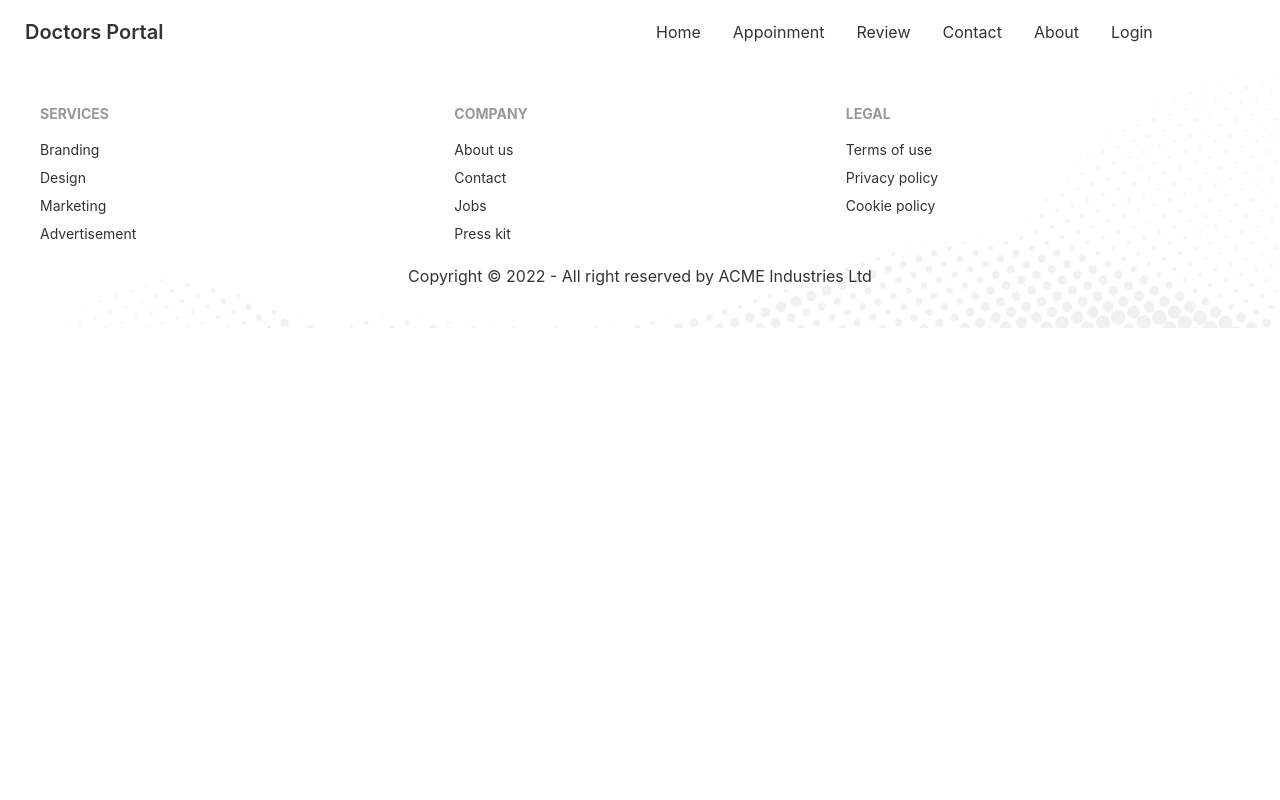
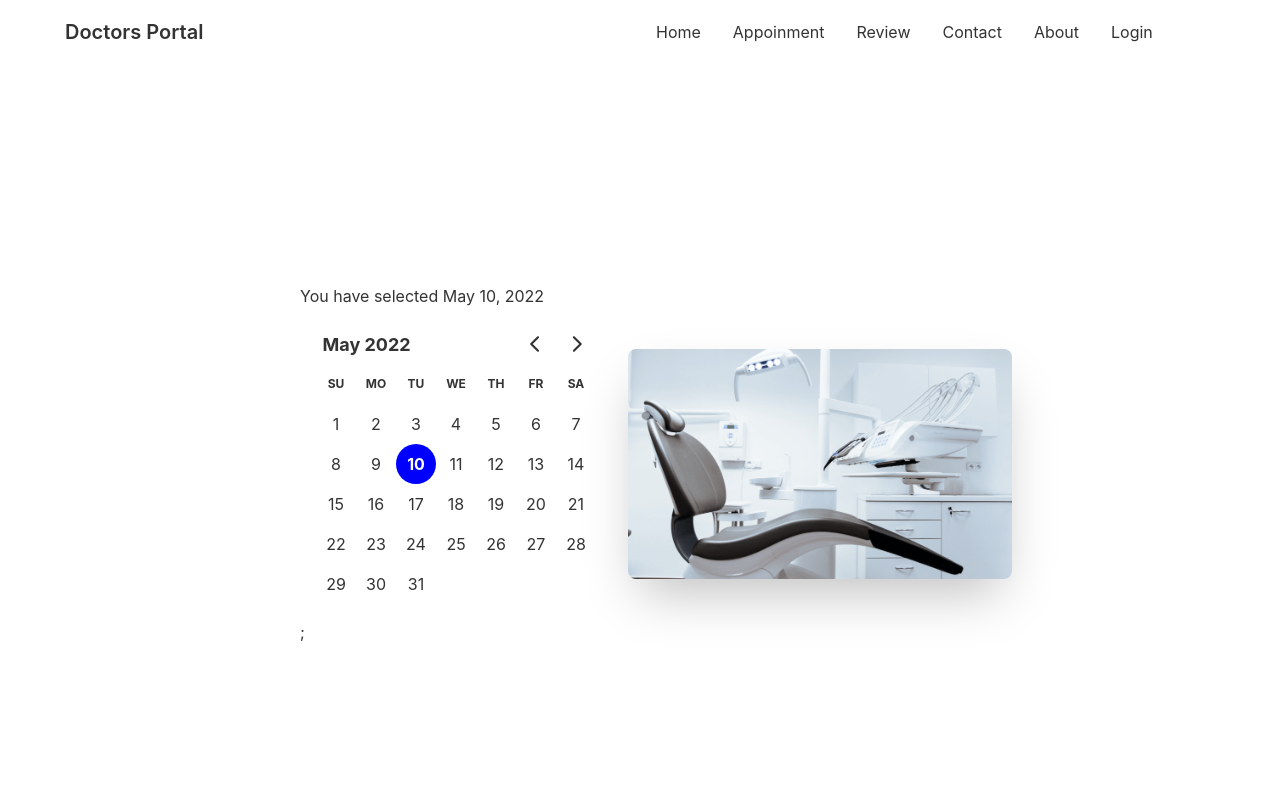
Before and after one commit to jahidulislam123/doctor-portal-client-site, a React (Create React App) app: page /appoinment in a window 1280 px wide. Shown: the top 800 px of the page. Built offline with nearby package versions, Linux system fonts and the light colour scheme.

Commit message:
celender-added

```diff
--- a/package.json
+++ b/package.json
@@ -7,7 +7,9 @@
     "@testing-library/react": "^13.2.0",
     "@testing-library/user-event": "^13.5.0",
     "daisyui": "^2.14.3",
+    "date-fns": "^2.28.0",
     "react": "^18.1.0",
+    "react-day-picker": "^8.0.4",
     "react-dom": "^18.1.0",
     "react-router-dom": "^6.3.0",
     "react-scripts": "5.0.1",
--- a/src/App.js
+++ b/src/App.js
@@ -2,21 +2,21 @@
 import { Route, Routes } from 'react-router-dom';
 // import './App.css';
 import About from './Pages/About/About';
-import Footer from './Pages/Home/Shared/Footer';
+import Appoinment from './Pages/Appoinment/Appoinment';
 import Home from './Pages/Home/Shared/Home';
 import Navbar from './Pages/Home/Shared/Navbar';
 import Login from './Pages/Login/Login';
 
 function App() {
   return (
-    <div className="App">
+    <div className="max-w-7xl mx-auto px-10">
       <Navbar></Navbar>
       <Routes>
         <Route path='/' element={<Home></Home>}></Route>
         <Route path='/about' element={<About></About>}></Route>
         <Route path='/login' element={<Login></Login>}></Route>
+        <Route path='/appoinment' element={<Appoinment></Appoinment>}></Route>
       </Routes>
-      <Footer></Footer>
 
     </div>
   );
--- /dev/null
+++ b/src/Pages/Appoinment/Appoinment.js
@@ -0,0 +1,14 @@
+import React from 'react';
+import Footer from '../Home/Shared/Footer';
+import AppoinmentBanner from './AppoinmentBanner';
+
+const Appoinment = () => {
+    return (
+        <div>
+            <AppoinmentBanner></AppoinmentBanner>
+            <Footer></Footer>
+        </div>
+    );
+};
+
+export default Appoinment;
--- /dev/null
+++ b/src/Pages/Appoinment/AppoinmentBanner.js
@@ -0,0 +1,30 @@
+import React, { useState } from 'react';
+import chair from "../../assets/images/chair.png"
+import { DayPicker } from 'react-day-picker';
+import 'react-day-picker/dist/style.css';
+import { format } from 'date-fns';
+
+
+const AppoinmentBanner = () => {
+    const [date ,setDate ]=useState(new Date())
+    return (
+
+        <div class="hero min-h-screen">
+     <div class="hero-content ms-8 flex-col lg:flex-row-reverse">
+    <img src={chair} class="max-w-sm  rounded-lg shadow-2xl" alt='Dantis-chair'/>
+    <div>
+    <p>You have selected {format(date,'PP')}</p>
+    <DayPicker
+     mode="single"
+     selected={date}
+     onSelect={setDate}
+
+    />;
+    </div>
+
+  </div>
+</div>
+    );
+};
+
+export default AppoinmentBanner;
--- a/src/Pages/Home/InfoCard.js
+++ b/src/Pages/Home/InfoCard.js
@@ -3,7 +3,7 @@ import React from 'react';
 const InfoCard = ({img,cardTitle,bgclass}) => {
     return (
         <div class={`card lg:card-side  shadow-xl ${bgclass}`}>
-  <figure className='pl-5'>
+  <figure className='pl-5 pt-2'>
       <img src={img}/>
 
       </figure>
--- a/src/Pages/Home/Shared/Footer.js
+++ b/src/Pages/Home/Shared/Footer.js
@@ -32,7 +32,7 @@ const Footer = () => {
   </div>
 
   <div className='text-center mt-5'>
-    <p>Copyright © 2022 - All right reserved by ACME Industries Ltd</p>
+    <p>Copyright © 2022 - All right reserved </p>
   </div>
 </footer>
 
--- a/src/Pages/Home/Shared/Home.js
+++ b/src/Pages/Home/Shared/Home.js
@@ -6,9 +6,10 @@ import MakeAppointment from '../MakeAppointment';
 import Services from '../Services';
 import Testomonials from '../Testomonials';
 import TextInput from '../TextInput';
+import Footer from './Footer';
 const Home = () => {
     return (
-        <div className='px-12'>
+        <div>
             <Bnner></Bnner>
             <Info></Info>
             <Services></Services>
@@ -16,6 +17,8 @@ const Home = () => {
             <MakeAppointment></MakeAppointment>
             <Testomonials></Testomonials>
             <TextInput></TextInput>
+            <Footer></Footer>
+
         </div>
     );
 };
--- a/src/Pages/Home/TextInput.js
+++ b/src/Pages/Home/TextInput.js
@@ -8,7 +8,7 @@ const TextInput = () => {
             background:`url(${inputBack})`
         }}>
 
-<h2 className='font-bold text-3xl text-primary'>Contack Us</h2>
+<h2 className='font-bold text-2xl text-primary'>Contack Us</h2>
 <h3 className='text-white mb-2 text-2xl '>Stay Connected With Us</h3>
 <input type="text" placeholder="Email" class="input input-bordered input-sm w-full mb-2 max-w-xs" />
 
```
Also changed, not shown: 1 other file (tests, documents, lock files or other folders).
